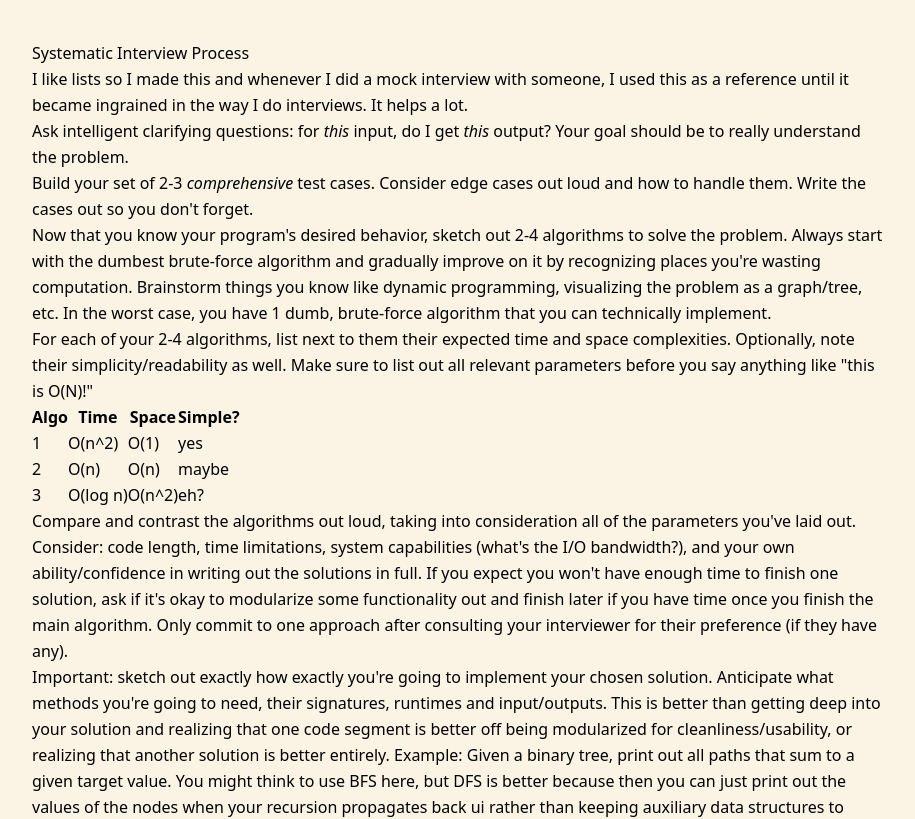
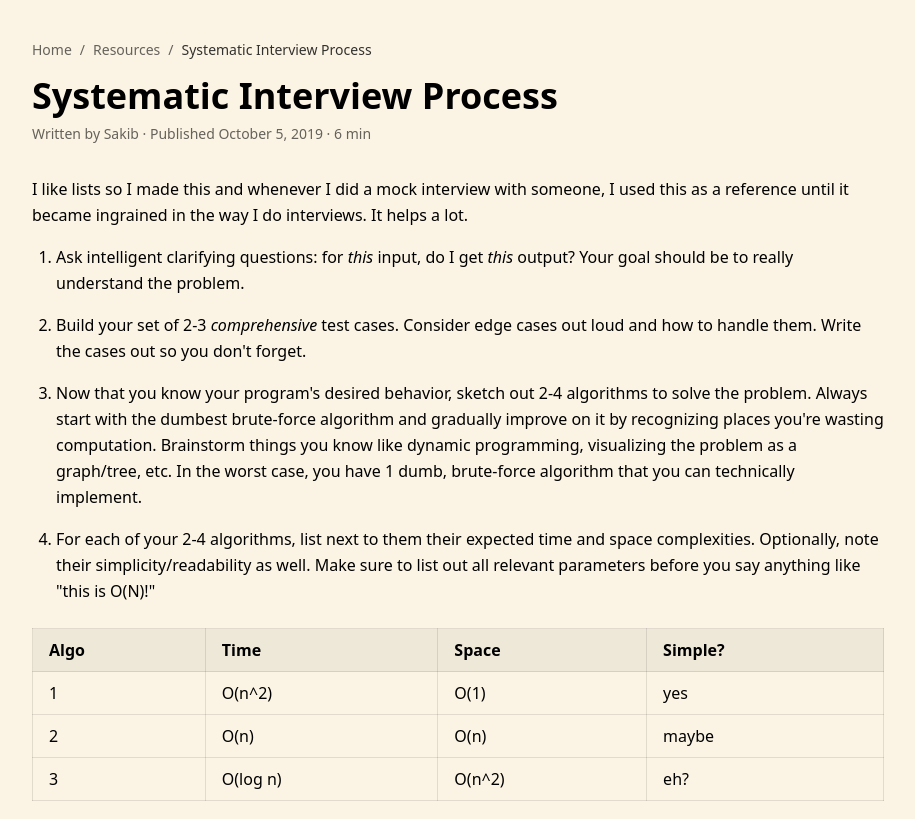
Before and after one commit to rutgersusacs/usacs-website, a Next.js app: page /resources/interviewing in a window 1280 px wide. Shown: the top 819 px of the page, without its empty margins (182-1097 px from the left). Built offline with nearby package versions, Linux system fonts and the light colour scheme.

Commit message:
edit markdown files

```diff
--- a/app/resources/academics/page.tsx
+++ b/app/resources/academics/page.tsx
@@ -1,7 +1,9 @@
 import fs from "fs";
 import path from "path";
+import matter from "gray-matter";
 import ReactMarkdown from "react-markdown";
 import remarkGfm from "remark-gfm";
+import Link from "next/link";
 
 export default async function AcademicsPage() {
   const filePath = path.join(
@@ -11,13 +13,69 @@ export default async function AcademicsPage() {
     "academics.md"
   );
 
-  const file = fs.readFileSync(filePath, "utf8");
+  const raw = fs.readFileSync(filePath, "utf8");
+  const { data, content } = matter(raw);
 
   return (
-<div className="max-w-[900px] mx-auto py-10 px-6">
-      <ReactMarkdown remarkPlugins={[remarkGfm]}>
-        {file}
-      </ReactMarkdown>
+    <div className="mx-auto max-w-[900px] px-6 py-10">
+      <nav className="mb-6 text-sm text-black/60">
+        <Link href="/" className="hover:underline">
+          Home
+        </Link>
+        <span className="mx-2">/</span>
+        <Link href="/resources" className="hover:underline">
+          Resources
+        </Link>
+        <span className="mx-2">/</span>
+        <span className="text-black/80">{data.category}</span>
+      </nav>
+
+      <header className="mb-10">
+        <h1 className="text-4xl font-extrabold tracking-tight">
+          {data.title}
+        </h1>
+
+        <div className="mt-3 flex flex-wrap items-center gap-x-2 text-sm text-black/60">
+          <span>Written by {data.writtenBy}</span>
+          <span>•</span>
+          <span>Published {data.published}</span>
+          <span>•</span>
+          <span>{data.readTime}</span>
+        </div>
+      </header>
+
+      <article
+className="
+prose prose-neutral max-w-none
+
+
+[&_h2]:text-2xl
+[&_h2]:font-bold
+[&_h2]:mt-8
+[&_h2]:mb-4
+
+
+[&_h3]:text-xl
+[&_h3]:font-semibold
+[&_h3]:mt-8
+
+[&_a]:text-blue-600
+[&_a]:underline
+[&_a:hover]:text-blue-700
+
+[&_p]:my-4
+[&_ul]:my-4
+[&_ol]:my-4
+[&_li]:my-2
+
+[&_h2]:mt-10
+[&_h2]:mb-3
+"
+>
+        <ReactMarkdown remarkPlugins={[remarkGfm]}>
+          {content}
+        </ReactMarkdown>
+      </article>
     </div>
   );
 }
--- a/app/resources/alumni/page.tsx
+++ b/app/resources/alumni/page.tsx
@@ -14,10 +14,70 @@ export default async function AlumniPage() {
   const file = fs.readFileSync(filePath, "utf8");
 
   return (
-<div className="max-w-[900px] mx-auto py-10 px-6">
-      <ReactMarkdown remarkPlugins={[remarkGfm]}>
-        {file}
-      </ReactMarkdown>
+    <div className="max-w-[900px] mx-auto py-10 px-6">
+      <nav className="mb-4 text-sm text-black/60">
+        <a href="/" className="hover:underline">Home</a>
+        <span className="mx-2">/</span>
+        <a href="/resources" className="hover:underline">Resources</a>
+        <span className="mx-2">/</span>
+        <span className="text-black/80">Alumni</span>
+      </nav>
+
+      {/* Title */}
+      <h1 className="text-4xl font-bold mb-2">Alumni</h1>
+
+      {/* Meta */}
+      <p className="text-sm text-black/60 mb-10">
+        Published October 5, 2019 · 6 min
+      </p>
+
+      {/* Content */}
+      <article
+className="
+prose prose-neutral max-w-none
+
+
+[&_h2]:text-2xl
+[&_h2]:font-semibold
+[&_h2]:text-black
+[&_h2]:mt-10
+[&_h2]:mb-3
+
+
+[&_h3]:text-lg
+[&_h3]:font-semibold
+[&_h3]:mt-6
+[&_h3]:mb-2
+
+
+[&_a]:text-blue-600
+[&_a]:underline
+[&_a:hover]:text-blue-700
+
+
+[&_p]:my-3
+
+
+[&_ul]:my-4
+[&_ul]:list-disc
+[&_ul]:pl-6
+
+
+[&_ol]:my-4
+[&_ol]:list-decimal
+[&_ol]:pl-6
+
+
+[&_li]:my-1.5
+
+
+[&_hr]:my-8
+"
+>
+<ReactMarkdown remarkPlugins={[remarkGfm]}>
+{file}
+</ReactMarkdown>
+</article>
     </div>
   );
 }
--- a/app/resources/general/page.tsx
+++ b/app/resources/general/page.tsx
@@ -1,23 +1,80 @@
 import fs from "fs";
 import path from "path";
+import matter from "gray-matter";
 import ReactMarkdown from "react-markdown";
 import remarkGfm from "remark-gfm";
 
 export default async function GeneralPage() {
-  const filePath = path.join(
-    process.cwd(),
-    "content",
-    "general",
-    "general.md"
-  );
+  const filePath = path.join(process.cwd(), "content", "general", "general.md");
+  const raw = fs.readFileSync(filePath, "utf8");
 
-  const file = fs.readFileSync(filePath, "utf8");
+  const { data, content } = matter(raw);
 
   return (
-<div className="max-w-[900px] mx-auto py-10 px-6">
-      <ReactMarkdown remarkPlugins={[remarkGfm]}>
-        {file}
-      </ReactMarkdown>
+    <div className="max-w-[900px] mx-auto py-10 px-6">
+      <nav className="mb-4 text-sm text-black/60">
+        <a href="/" className="hover:underline">Home</a>
+        <span className="mx-2">/</span>
+        <a href="/resources" className="hover:underline">Resources</a>
+        <span className="mx-2">/</span>
+        <span className="text-black/80">{data.title}</span>
+      </nav>
+
+      {/* Page title */}
+      <h1 className="text-4xl font-bold mb-2">{data.title}</h1>
+
+      {/* Metadata */}
+      <p className="text-sm text-black/60 mb-8">
+        Written by {data.writtenBy} · Published {data.published} · {data.readTime}
+      </p>
+
+      {/* Content */}
+      <article
+className="
+prose prose-neutral max-w-none
+
+
+[&_h2]:text-2xl
+[&_h2]:font-bold
+[&_h2]:mt-10
+[&_h2]:mb-3
+
+
+[&_h3]:text-xl
+[&_h3]:font-semibold
+[&_h3]:mt-8
+[&_h3]:mb-2
+
+
+[&_a]:text-blue-600
+[&_a]:underline
+[&_a:hover]:text-blue-700
+
+
+[&_p]:my-4
+
+
+[&_ul]:my-4
+[&_ul]:list-disc
+[&_ul]:pl-6
+
+
+[&_ol]:my-4
+[&_ol]:list-decimal
+[&_ol]:pl-6
+
+
+[&_li]:my-2
+
+
+[&_img]:rounded-lg
+[&_img]:mx-auto
+"
+>
+<ReactMarkdown remarkPlugins={[remarkGfm]}>
+{content}
+</ReactMarkdown>
+</article>
     </div>
   );
 }
--- a/app/resources/interviewing/page.tsx
+++ b/app/resources/interviewing/page.tsx
@@ -1,5 +1,6 @@
 import fs from "fs";
 import path from "path";
+import matter from "gray-matter";
 import ReactMarkdown from "react-markdown";
 import remarkGfm from "remark-gfm";
 
@@ -11,13 +12,93 @@ export default async function InterviewingPage() {
     "interviewing.md"
   );
 
-  const file = fs.readFileSync(filePath, "utf8");
+  const raw = fs.readFileSync(filePath, "utf8");
+  const { data, content } = matter(raw);
 
   return (
-<div className="max-w-[900px] mx-auto py-10 px-6">
-      <ReactMarkdown remarkPlugins={[remarkGfm]}>
-        {file}
-      </ReactMarkdown>
+    <div className="max-w-[900px] mx-auto py-10 px-6">
+      <nav className="mb-4 text-sm text-black/60">
+        <a href="/" className="hover:underline">Home</a>
+        <span className="mx-2">/</span>
+        <a href="/resources" className="hover:underline">Resources</a>
+        <span className="mx-2">/</span>
+        <span className="text-black/80">{data.title}</span>
+      </nav>
+
+      {/* Page title */}
+      <h1 className="text-4xl font-bold mb-2">{data.title}</h1>
+
+      {/* Metadata */}
+      <p className="text-sm text-black/60 mb-8">
+        Written by {data.writtenBy} · Published {data.published} · {data.readTime}
+      </p>
+
+      {/* Content */}
+      <article
+className="
+prose prose-neutral max-w-none
+
+
+[&_h2]:text-2xl
+[&_h2]:font-bold
+[&_h2]:mt-10
+[&_h2]:mb-3
+
+
+[&_h3]:text-xl
+[&_h3]:font-semibold
+[&_h3]:mt-8
+[&_h3]:mb-2
+
+
+[&_a]:text-blue-600
+[&_a]:underline
+[&_a:hover]:text-blue-700
+
+
+[&_p]:my-4
+
+
+[&_ul]:my-4
+[&_ul]:list-disc
+[&_ul]:pl-6
+
+
+[&_ol]:my-4
+[&_ol]:list-decimal
+[&_ol]:pl-6
+
+
+[&_li]:my-2
+[&_ol>li]:leading-relaxed
+
+
+[&_table]:border
+[&_table]:border-black/10
+[&_table]:border-collapse
+[&_table]:w-full
+[&_table]:my-6
+
+
+[&_th]:border
+[&_th]:border-black/10
+[&_th]:bg-black/5
+[&_th]:px-4
+[&_th]:py-2
+[&_th]:text-left
+[&_th]:font-semibold
+
+
+[&_td]:border
+[&_td]:border-black/10
+[&_td]:px-4
+[&_td]:py-2
+"
+>
+<ReactMarkdown remarkPlugins={[remarkGfm]}>
+{content}
+</ReactMarkdown>
+</article>
     </div>
   );
 }
--- a/app/resources/jobs/page.tsx
+++ b/app/resources/jobs/page.tsx
@@ -1,23 +1,65 @@
 import fs from "fs";
 import path from "path";
+import matter from "gray-matter";
 import ReactMarkdown from "react-markdown";
 import remarkGfm from "remark-gfm";
 
 export default async function JobsPage() {
-  const filePath = path.join(
-    process.cwd(),
-    "content",
-    "jobs",
-    "jobs.md"
-  );
+  const filePath = path.join(process.cwd(), "content", "jobs", "jobs.md");
+  const raw = fs.readFileSync(filePath, "utf8");
 
-  const file = fs.readFileSync(filePath, "utf8");
+  const { data, content } = matter(raw);
 
   return (
-<div className="max-w-[900px] mx-auto py-10 px-6">
-      <ReactMarkdown remarkPlugins={[remarkGfm]}>
-        {file}
-      </ReactMarkdown>
+    <div className="max-w-[900px] mx-auto py-10 px-6">
+
+<nav className="mb-4 text-sm text-black/60">
+<a href="/" className="hover:underline">Home</a>
+<span className="mx-2">/</span>
+<a href="/resources" className="hover:underline">Resources</a>
+<span className="mx-2">/</span>
+<span className="text-black/80">Jobs</span>
+</nav>
+      <h1 className="text-4xl font-bold mb-2">{data.title}</h1>
+
+      <p className="text-sm text-black/60 mb-8">
+        Written by {data.writtenBy} · Published {data.published} · {data.readTime}
+      </p>
+
+      <article
+className="
+prose prose-neutral max-w-none
+
+
+[&_h2]:text-2xl
+[&_h2]:font-bold
+[&_h2]:mt-10
+[&_h2]:mb-3
+
+
+[&_a]:text-blue-600
+[&_a]:underline
+[&_a:hover]:text-blue-700
+
+
+[&_p]:my-4
+[&_ul]:my-4
+[&_ol]:my-4
+
+
+[&_ul]:list-disc
+[&_ul]:pl-6
+[&_ol]:list-decimal
+[&_ol]:pl-6
+
+
+[&_li]:my-2
+"
+>
+<ReactMarkdown remarkPlugins={[remarkGfm]}>
+{content}
+</ReactMarkdown>
+</article>
     </div>
   );
 }
--- a/content/academics/academics.md
+++ b/content/academics/academics.md
@@ -1,4 +1,10 @@
-# Academics
+---
+title: "Academics"
+category: "Academics"
+writtenBy: "Sakib"
+published: "October 5, 2019"
+readTime: "7 min"
+---
 
 
 ## Invest heavily in CS 111 (Intro) and CS 112 (Data Structures)
--- a/content/general/general.md
+++ b/content/general/general.md
@@ -1,4 +1,9 @@
-# General Principles
+---
+title: "General Principles"
+writtenBy: "Sakib"
+published: "October 5, 2019"
+readTime: "10 min"
+---
 
 ## Mental health, Impostor Syndrome, and Confidence
 First and foremost, take care of yourself and prioritize your personal mental and physical health above classes. Be the first or second person to give yourself a break. Mental health issues are rampant in college, and all of the following advice, and school in general, pale in comparison to what many people go through. Commuters have an entirely different set of struggles than on-campus residents. Check out Rutgers [health services](http://health.rutgers.edu/), get a therapist at CAPS, build a relationship with your professors/deans, adopt a skincare routine, shower every day, be physically active.
--- a/content/interviewing/interviewing.md
+++ b/content/interviewing/interviewing.md
@@ -1,4 +1,9 @@
-# Systematic Interview Process
+---
+title: "Systematic Interview Process"
+writtenBy: "Sakib"
+published: "October 5, 2019"
+readTime: "6 min"
+---
 
 I like lists so I made this and whenever I did a mock interview with someone, I used this as a reference until it became ingrained in the way I do interviews. It helps a lot.
 
--- a/content/jobs/jobs.md
+++ b/content/jobs/jobs.md
@@ -1,5 +1,9 @@
-# Jobs
-
+---
+title: "Jobs"
+writtenBy: "Sakib"
+published: "October 5, 2019"
+readTime: "12 min"
+---
 ## Build up your tech skills: resource dump
 * [Developer Roadmaps](https://roadmap.sh/) - I used this to figure out what technologies my mentees and I should learn and what paths we should take.
 * [Sakib’s Internship Guide](https://pastebin.com/wq2kc0a2) - I wrote this a while ago for my mentees when they were freshmen/sophomores. Covers a four-point plan to build you up: CTCI, Linux, AppDev, Website.
```
Also changed, not shown: content/alumni/alumni.md (+21 -42 lines).
